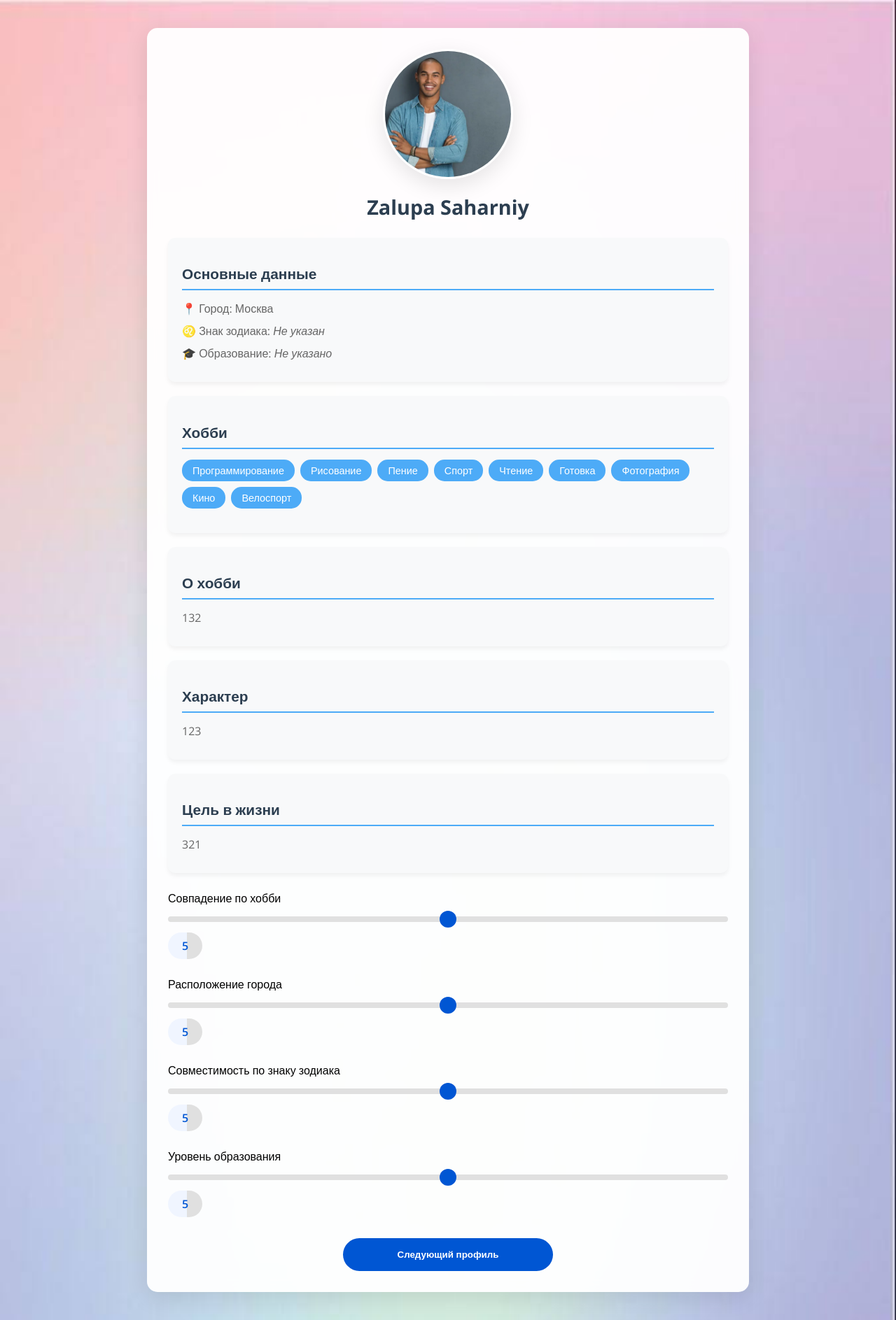
After one commit to porofieff/AstralBind, a Django app: page /next_user/ in a window 1280 px wide. The commit adds this page. Shown: the whole page at 70% size. Run offline with Django 5.2, Linux system fonts and the light colour scheme; a user stored in the database is signed in; data comes from the database, SQL or seed files in the repository; both versions use the stored data as it was after the commit.

Commit message:
filter work, evaluate work wo ahp

```diff
--- a/astralbind/astralbind/settings.py
+++ b/astralbind/astralbind/settings.py
@@ -117,7 +117,7 @@ USE_I18N = True
 USE_TZ = True
 
 MEDIA_URL = '/media/'
-MEDIA_ROOT = os.path.join(BASE_DIR, 'media')
+MEDIA_ROOT = os.path.join(BASE_DIR, 'media/')
 
 
 # Static files (CSS, JavaScript, Images)
--- a/astralbind/lk/models.py
+++ b/astralbind/lk/models.py
@@ -85,6 +85,7 @@ class UserProfile(models.Model):
     user = models.OneToOneField(User, on_delete=models.CASCADE)
     photo = models.ImageField(
         upload_to = 'user_photos/',
+        default='user_photos/photo_base.jpg',
         null = True,
         blank = True
     )
--- /dev/null
+++ b/astralbind/lk/templates/evaluate_user.html
@@ -0,0 +1,275 @@
+{% load static %}
+<!DOCTYPE html>
+<html lang="ru">
+<head>
+    <meta charset="UTF-8">
+    <meta name="viewport" content="width=device-width, initial-scale=1.0">
+    <title>Оценка анкеты</title>
+    <link href="https://fonts.googleapis.com/css2?family=Open+Sans:wght@400;500;600;700&display=swap" rel="stylesheet">
+    <style>
+    body {
+        background-image: url("{% static 'images/bg_profile_view_edit.jpg' %}");
+        background-size: cover;
+        background-position: center;
+        background-repeat: no-repeat;
+        background-attachment: fixed;
+        min-height: 100vh;
+        margin: 0;
+        font-family: 'Open Sans', sans-serif;
+        padding: 40px 20px;
+    }
+
+    .container {
+        max-width: 800px;
+        margin: 0 auto;
+        background: rgba(255, 255, 255, 0.95);
+        backdrop-filter: blur(8px);
+        border-radius: 15px;
+        padding: 30px;
+        box-shadow: 0 8px 32px rgba(0, 0, 0, 0.1);
+    }
+
+    .profile-header {
+        text-align: center;
+        margin-bottom: 25px;
+    }
+
+    .profile-photo {
+        width: 180px;
+        height: 180px;
+        border-radius: 50%;
+        object-fit: cover;
+        border: 3px solid #fff;
+        box-shadow: 0 10px 30px rgba(0, 0, 0, 0.1);
+    }
+
+    .profile-name {
+        font-size: 1.8rem;
+        color: #2c3e50;
+        margin: 15px 0;
+    }
+
+    .profile-info-section {
+        background: #f8f9fa;
+        padding: 20px;
+        border-radius: 10px;
+        margin: 20px 0;
+        box-shadow: 0 4px 6px rgba(0,0,0,0.05);
+    }
+
+    .profile-info-section h2 {
+        color: #2c3e50;
+        border-bottom: 2px solid #4dabf7;
+        padding-bottom: 8px;
+        margin-bottom: 15px;
+        font-size: 1.3rem;
+    }
+
+    .profile-info-item {
+        color: #666;
+        margin: 10px 0;
+        font-size: 1rem;
+    }
+
+    .hobbies-list {
+        display: flex;
+        flex-wrap: wrap;
+        gap: 8px;
+        margin: 15px 0;
+    }
+
+    .hobby-tag {
+        background: #4dabf7;
+        color: white;
+        padding: 6px 15px;
+        border-radius: 15px;
+        font-size: 0.9rem;
+    }
+
+    /* Стили для ползунков */
+    .rating-group {
+        margin: 25px 0;
+    }
+
+    .range-slider {
+        -webkit-appearance: none;
+        width: 100%;
+        height: 8px;
+        border-radius: 5px;
+        background: #e0e0e0;
+        outline: none;
+        margin: 15px 0;
+    }
+
+    .range-slider::-webkit-slider-thumb {
+        -webkit-appearance: none;
+        width: 24px;
+        height: 24px;
+        border-radius: 50%;
+        background: #0056d3;
+        cursor: pointer;
+        transition: all 0.3s;
+    }
+
+    .rating-value {
+        display: inline-block;
+        padding: 8px 20px;
+        background: #f0f5ff;
+        border-radius: 20px;
+        color: #0056d3;
+        font-weight: 600;
+    }
+
+    .cta-button {
+        background: #0056d3;
+        color: #fff !important;
+        padding: 16px 45px;
+        border-radius: 30px;
+        font-weight: 600;
+        border: none;
+        cursor: pointer;
+        transition: all 0.3s;
+        width: 100%;
+        max-width: 300px;
+        margin: 30px auto 0;
+        display: block;
+        text-align: center;
+    }
+
+    .cta-button:hover {
+        background: #0040a1;
+        transform: translateY(-2px);
+    }
+    </style>
+</head>
+<body>
+    <div class="container">
+        <div class="profile-header">
+            {% if user_profile.photo %}
+                <img src="{{ user_profile.photo.url }}" class="profile-photo" alt="Фото">
+            {% else %}
+                <img src="{% static 'images/photo_base.png' %}" class="profile-photo" alt="Фото">
+            {% endif %}
+            <h1 class="profile-name">{{ user_profile.user.first_name }} {{ user_profile.user.last_name }}</h1>
+        </div>
+
+        <!-- Основная информация -->
+        <div class="profile-info-section">
+    <h2>Основные данные</h2>
+    <p class="profile-info-item">📍 Город: {{ user_profile.get_city_display }}</p>
+    {% if user_profile.zodiac_sign %}
+        <p class="profile-info-item">♌ Знак зодиака: {{ user_profile.zodiac_sign.name }}</p>
+    {% else %}
+        <p class="profile-info-item">♌ Знак зодиака: <em>Не указан</em></p>
+    {% endif %}
+    {% if user_profile.education %}
+        <p class="profile-info-item">🎓 Образование: {{ user_profile.education.name }}</p>
+    {% else %}
+        <p class="profile-info-item">🎓 Образование: <em>Не указано</em></p>
+    {% endif %}
+</div>
+
+        <!-- Хобби -->
+        {% if user_profile.hobbies.all %}
+        <div class="profile-info-section">
+            <h2>Хобби</h2>
+            <div class="hobbies-list">
+                {% for hobby in user_profile.hobbies.all %}
+                    <span class="hobby-tag">{{ hobby.name }}</span>
+                {% endfor %}
+            </div>
+        </div>
+        {% endif %}
+
+        <!-- Дополнительные разделы -->
+        {% if user_profile.hobby_description %}
+        <div class="profile-info-section">
+            <h2>О хобби</h2>
+            <p class="profile-info-item">{{ user_profile.hobby_description }}</p>
+        </div>
+        {% endif %}
+
+        {% if user_profile.character %}
+        <div class="profile-info-section">
+            <h2>Характер</h2>
+            <p class="profile-info-item">{{ user_profile.character }}</p>
+        </div>
+        {% endif %}
+
+        {% if user_profile.life_goal %}
+        <div class="profile-info-section">
+            <h2>Цель в жизни</h2>
+            <p class="profile-info-item">{{ user_profile.life_goal }}</p>
+        </div>
+        {% endif %}
+
+        <!-- Форма оценки -->
+        <form method="POST" action="{% url 'next_user' %}">
+            {% csrf_token %}
+            <div class="rating-group">
+                <label class="rating-label">Совпадение по хобби</label>
+                <input type="range" class="range-slider"
+                       id="hobby_rating" name="hobby_rating"
+                       min="1" max="9" value="5">
+                <div class="rating-value" id="hobby_value">5</div>
+            </div>
+
+            <div class="rating-group">
+                <label class="rating-label">Расположение города</label>
+                <input type="range" class="range-slider"
+                       id="city_rating" name="city_rating"
+                       min="1" max="9" value="5">
+                <div class="rating-value" id="city_value">5</div>
+            </div>
+
+            <div class="rating-group">
+                <label class="rating-label">Совместимость по знаку зодиака</label>
+                <input type="range" class="range-slider"
+                       id="zodiac_rating" name="zodiac_rating"
+                       min="1" max="9" value="5">
+                <div class="rating-value" id="zodiac_value">5</div>
+            </div>
+
+            <div class="rating-group">
+                <label class="rating-label">Уровень образования</label>
+                <input type="range" class="range-slider"
+                       id="education_rating" name="education_rating"
+                       min="1" max="9" value="5">
+                <div class="rating-value" id="education_value">5</div>
+            </div>
+
+            <button type="submit" class="cta-button">
+                {% if is_final %}
+                    Посмотреть результаты
+                {% else %}
+                    Следующий профиль
+                {% endif %}
+            </button>
+        </form>
+    </div>
+
+    <script>
+        // Обновление значений ползунков
+        const updateValue = (sliderId, valueId) => {
+            const slider = document.getElementById(sliderId);
+            const value = document.getElementById(valueId);
+            slider.oninput = () => {
+                value.textContent = slider.value;
+                value.style.background = `linear-gradient(
+                    90deg,
+                    #f0f5ff 0%,
+                    #f0f5ff ${(slider.value/9)*100}%,
+                    #e0e0e0 ${(slider.value/9)*100}%,
+                    #e0e0e0 100%
+                )`;
+            }
+            slider.dispatchEvent(new Event('input'));
+        }
+
+        updateValue('hobby_rating', 'hobby_value');
+        updateValue('city_rating', 'city_value');
+        updateValue('zodiac_rating', 'zodiac_value');
+        updateValue('education_rating', 'education_value');
+    </script>
+</body>
+</html>
--- a/astralbind/lk/templates/main_ahp.html
+++ b/astralbind/lk/templates/main_ahp.html
@@ -121,7 +121,7 @@
 
         <div class="buttons-wrapper">
             <!-- Измененные кнопки с новыми стилями -->
-            <a href="#" class="search-button primary-btn">Поиск</a>
+            <a href="{% url 'evaluate_user' %}" class="search-button primary-btn">Поиск</a>
             <a href="{% url 'filter_ahp' %}" class="search-button secondary-btn">Настроить фильтры поиска</a>
         </div>
 
--- a/astralbind/lk/urls.py
+++ b/astralbind/lk/urls.py
@@ -12,7 +12,10 @@ urlpatterns = [
     path('profile/edit/', views.profile_edit, name='profile_edit'),
     path('my_chats/', views.chat_list, name='chats_list'),
     path('chat/', include('chat.urls')),
-    path('select_ahp', views.select_ahp, name='select_ahp'),
-    path('main_ahp', views.main_ahp, name='main_ahp'),
-    path('filter_ahp', views.filter_ahp, name='filter_ahp'),
+    path('select_ahp/', views.select_ahp, name='select_ahp'),
+    path('main_ahp/', views.main_ahp, name='main_ahp'),
+    path('filter_ahp/', views.filter_ahp, name='filter_ahp'),
+    path('evaluate_user/', views.evaluate_user, name='evaluate_user'),
+    path('next_user/', views.next_user, name='next_user'),
+    path('results/', views.results, name='results'),
 ]
--- a/astralbind/lk/views.py
+++ b/astralbind/lk/views.py
@@ -9,8 +9,7 @@ from .forms import CustomUserCreationForm
 from .forms import UserProfileForm
 from .models import UserProfile, Hobby, ZodiacSign, Education, HobbyGroup, UserFilters, City
 from chat.models import Pair_room, Message
-
-
+import random
 
 def index(request):
     return render(request, 'index.html')
@@ -125,6 +124,7 @@ def chat_list(request):
 @login_required
 def filter_ahp(request):
     user_filters, created = UserFilters.objects.get_or_create(user=request.user)
+    user_profile, created = UserProfile.objects.get_or_create(user=request.user)
     zodiac_signs = ZodiacSign.objects.all()
     cities = City.objects.all()
     hobbies = Hobby.objects.all()
@@ -135,6 +135,8 @@ def filter_ahp(request):
         user_filters.education_id = request.POST.get('education')
         user_filters.zodiac_sign_id = request.POST.get('zodiac_sign')
         user_filters.city = request.POST.get('city')
+        if request.POST.get('city') == '':
+            user_filters.city =  user_profile.city
 
         hobbies = request.POST.getlist('hobbies')
         user_filters.hobbies.set(Hobby.objects.filter(id__in=hobbies))
@@ -146,3 +148,124 @@ def filter_ahp(request):
         return render(request, 'filter_ahp.html',
                       {'user_filters': user_filters, 'hobby_groups': hobby_groups, 'zodiac_signs': zodiac_signs, 'cities': cities,
                        'educations': educations})
+
+@login_required
+def view_form(request):
+    return render(request, 'evaluate_user.html')
+
+
+
+from django.db.models import Q
+
+
+
+@login_required
+def evaluate_user(request):
+    # Сброс сессии при новом поиске
+    if 'new_search' in request.GET:
+        request.session['shown_users'] = []
+        request.session['ratings'] = []
+        request.session['current_user_id'] = None
+        request.session.modified = True
+
+    # Получаем фильтры пользователя
+    try:
+        user_filters = UserFilters.objects.get(user=request.user)
+    except UserFilters.DoesNotExist:
+        user_filters = None
+
+    # Базовый запрос (исключаем текущего пользователя)
+    users = UserProfile.objects.exclude(user=request.user)
+
+    # Применяем фильтры
+    if user_filters:
+        if user_filters.city:
+            users = users.filter(city=user_filters.city)
+        if user_filters.zodiac_sign:
+            users = users.filter(zodiac_sign=user_filters.zodiac_sign)
+        if user_filters.education:
+            users = users.filter(education=user_filters.education)
+        if user_filters.hobbies.exists():
+            query = Q()
+            for hobby in user_filters.hobbies.all():
+                query |= Q(hobbies=hobby)
+            users = users.filter(query).distinct()
+
+    # Получаем список показанных пользователей
+    shown_users = request.session.get('shown_users', [])
+    available_users = users.exclude(id__in=shown_users)
+
+    # Если пользователей нет и не было показано ранее
+    if not available_users.exists() and not shown_users:
+        messages.error(request, "По вашим фильтрам не найдено пользователей.")
+        return redirect('filter_ahp')
+
+    # Обработка POST-запроса (сохранение оценок)
+    if request.method == 'POST':
+        current_user_id = request.session.get('current_user_id')
+        if current_user_id:
+            ratings = request.session.get('ratings', [])
+            ratings.append({
+                'user_id': current_user_id,
+                'hobby_rating': request.POST.get('hobby_rating', 5),
+                'city_rating': request.POST.get('city_rating', 5),
+                'zodiac_rating': request.POST.get('zodiac_rating', 5),
+                'education_rating': request.POST.get('education_rating', 5)
+            })
+            request.session['ratings'] = ratings
+            request.session.modified = True
+
+    # Выбор случайного пользователя
+    try:
+        random_user = random.choice(available_users)
+    except IndexError:
+        return redirect('results')
+
+    # Обновляем сессию
+    shown_users.append(random_user.id)
+    request.session['shown_users'] = shown_users
+    request.session['current_user_id'] = random_user.id
+    request.session.modified = True
+
+    # Проверка на завершение оценки
+    is_final = len(shown_users) >= 5 or len(shown_users) >= available_users.count()
+
+    return render(request, 'evaluate_user.html', {
+        'user_profile': random_user,
+        'is_final': is_final
+    })
+
+@login_required
+def results(request):
+    ratings = request.session.get('ratings', [])
+    user_ids = [r['user_id'] for r in ratings]
+    users = UserProfile.objects.filter(id__in=user_ids)
+
+    # Формируем данные для результатов
+    result_data = []
+    for rating in ratings:
+        try:
+            user = users.get(id=rating['user_id'])
+            avg_score = (int(rating['hobby_rating']) +
+                        int(rating['city_rating']) +
+                        int(rating['zodiac_rating']) +
+                        int(rating['education_rating'])) / 4
+            result_data.append({
+                'user': user,
+                'rating': rating,
+                'average': round(avg_score, 1)
+            })
+        except UserProfile.DoesNotExist:
+            continue
+
+    # Сортируем по убыванию средней оценки
+    result_data.sort(key=lambda x: x['average'], reverse=True)
+
+    # Очищаем сессию ПОСЛЕ рендеринга
+    response = render(request, 'results.html', {'result_data': result_data})
+    request.session['shown_users'] = []
+    request.session['ratings'] = []
+    request.session.modified = True
+    return response
+def next_user(request):
+    return evaluate_user(request)
```
Also changed, not shown: astralbind/lk/templates/results.html (added, +182 -0 lines), astralbind/db.sqlite3, astralbind/media/user_photos/photo_base.png (added).
